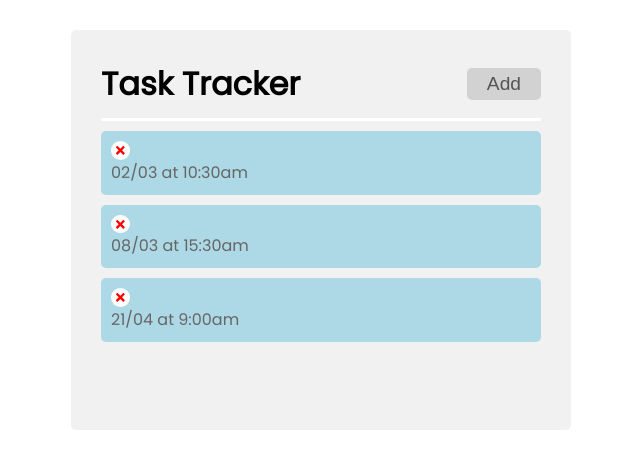
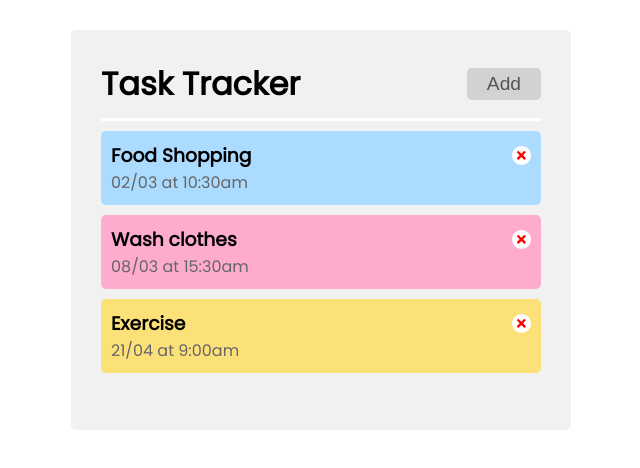
Before and after one commit to jasontwuk/React_task-tracker, a React (Create React App) app: page / in a window 1280 px wide. Shown: the top 468 px of the page, without its empty margins (319-959 px from the left). Built offline with nearby package versions, Linux system fonts and the light colour scheme.

Commit message:
add task background colour

```diff
--- a/src/components/AddTaskForm.js
+++ b/src/components/AddTaskForm.js
@@ -4,7 +4,7 @@ import { FaTimes } from "react-icons/fa";
 const AddTaskForm = ({ onAdd, saveTask }) => {
   const [name, setName] = useState("");
   const [time, setTime] = useState("");
-  const [color, setColor] = useState("Blue");
+  const [color, setColor] = useState("blue");
   const [successMsg, setSuccessMsg] = useState(false);
 
   useEffect(() => {
@@ -28,7 +28,7 @@ const AddTaskForm = ({ onAdd, saveTask }) => {
     // *** clear the form
     setName("");
     setTime("");
-    setColor("Blue");
+    setColor("blue");
 
     // *** show success message
     setSuccessMsg(true);
@@ -65,42 +65,42 @@ const AddTaskForm = ({ onAdd, saveTask }) => {
           <div className="radio-container">
             <input
               type="radio"
-              value="Blue"
+              value="blue"
               name="colour"
-              checked={color === "Blue"}
-              onChange={() => setColor("Blue")}
+              checked={color === "blue"}
+              onChange={() => setColor("blue")}
             />
             <span className="radio-blue">Blue</span>
             <input
               type="radio"
-              value="Pink"
+              value="pink"
               name="colour"
-              checked={color === "Pink"}
-              onChange={() => setColor("Pink")}
+              checked={color === "pink"}
+              onChange={() => setColor("pink")}
             />
             <span className="radio-pink">Pink</span>
             <input
               type="radio"
-              value="Yellow"
+              value="yellow"
               name="colour"
-              checked={color === "Yellow"}
-              onChange={() => setColor("Yellow")}
+              checked={color === "yellow"}
+              onChange={() => setColor("yellow")}
             />
             <span className="radio-yellow">Yellow</span>
             <input
               type="radio"
-              value="Green"
+              value="green"
               name="colour"
-              checked={color === "Green"}
-              onChange={() => setColor("Green")}
+              checked={color === "green"}
+              onChange={() => setColor("green")}
             />
             <span className="radio-green">Green</span>
             <input
               type="radio"
-              value="Purple"
+              value="purple"
               name="colour"
-              checked={color === "Purple"}
-              onChange={() => setColor("Purple")}
+              checked={color === "purple"}
+              onChange={() => setColor("purple")}
             />
             <span className="radio-purple">Purple</span>
           </div>
--- a/src/components/Task.js
+++ b/src/components/Task.js
@@ -2,9 +2,9 @@ import { FaTimes } from "react-icons/fa";
 
 const Task = ({ task, deleteTask }) => {
   return (
-    <div className="task">
+    <div className={`task ` + task.color}>
       <h3>
-        {task.text}
+        {task.name}
         <FaTimes onClick={() => deleteTask(task.id)} />
       </h3>
       <p>{task.time}</p>
--- a/src/styles/_task.scss
+++ b/src/styles/_task.scss
@@ -2,7 +2,6 @@
 
 .task {
   padding: 10px;
-  background: lightblue;
   margin-bottom: 10px;
   border-radius: $radius;
 
@@ -22,7 +21,24 @@
       background: red;
     }
   }
+
   p {
     color: #666;
   }
 }
+
+.task.blue {
+  background: $bg-blue;
+}
+.task.pink {
+  background: $bg-pink;
+}
+.task.yellow {
+  background: $bg-yellow;
+}
+.task.green {
+  background: $bg-green;
+}
+.task.purple {
+  background: $bg-purple;
+}
```
